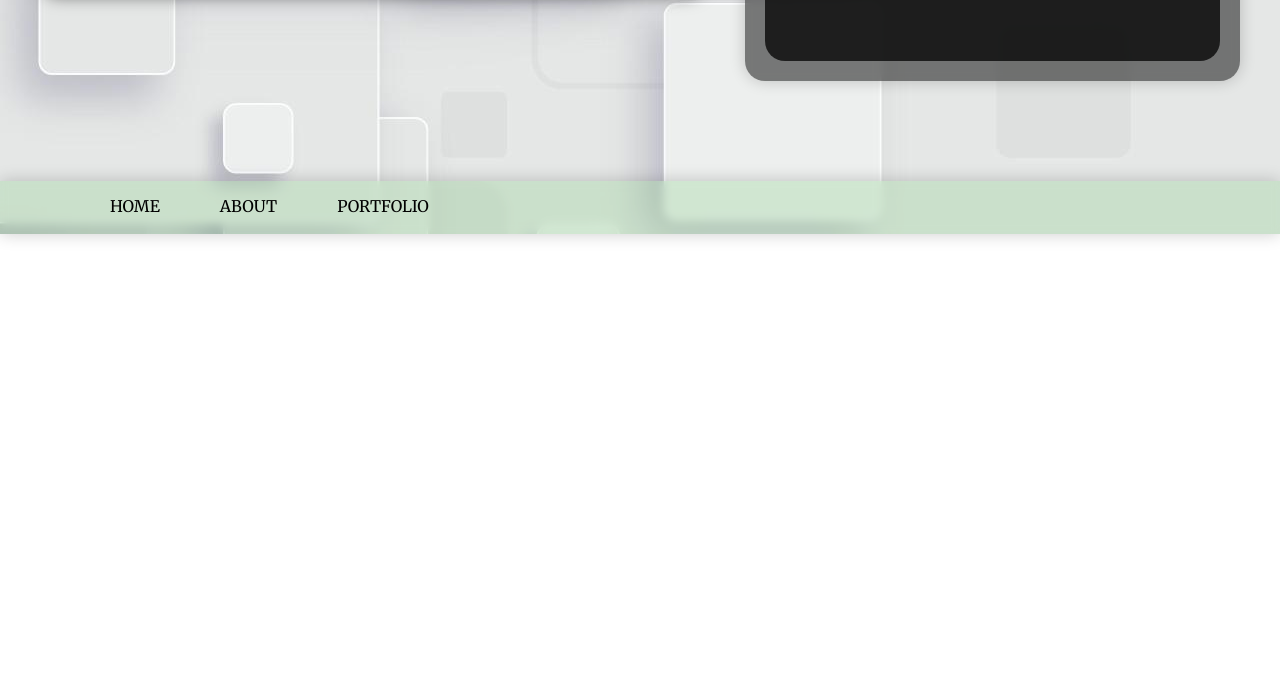
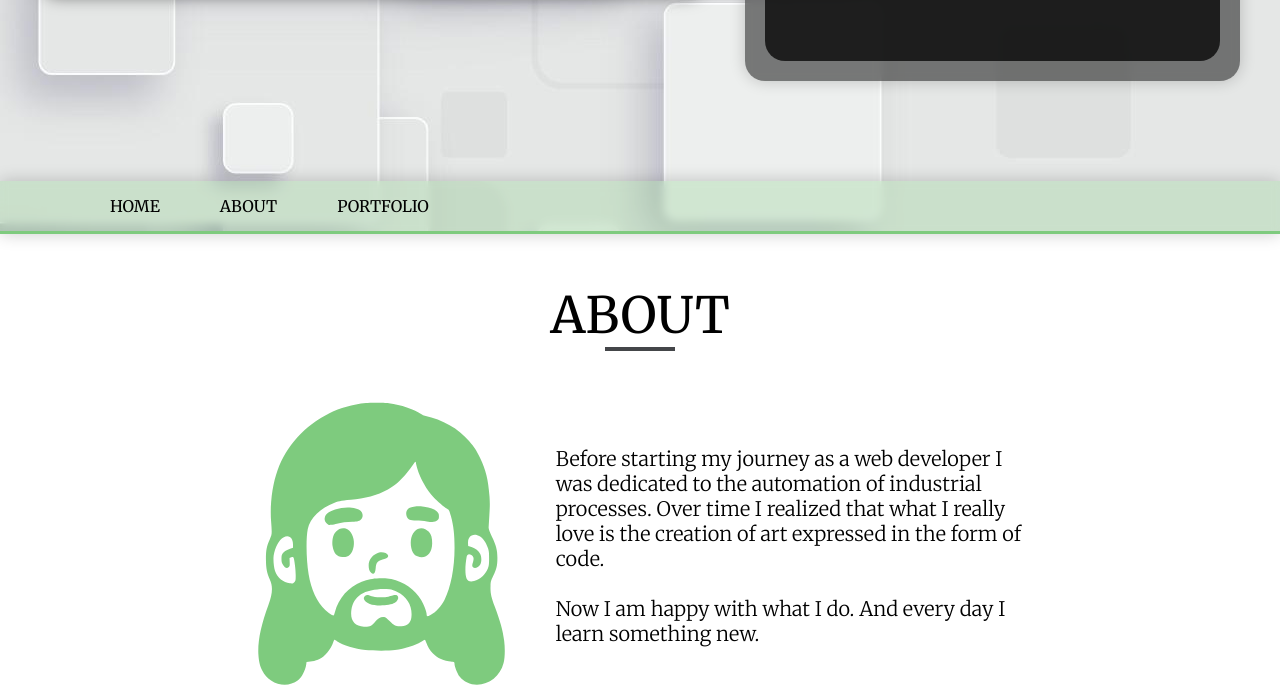
Before and after one commit to jorgekm21/jorgekm21.github.io, a website: page src/public/index.html in a window 1280 px wide. Shown: the part 619-1310 px from the top of the page. Before the commit the page ends 853 px from the top, so only its background shows below. Drawn offline with nearby package versions, Linux system fonts and the light colour scheme.

Commit message:
About styling

```diff
--- /dev/null
+++ b/_dev/sass/components/_about.scss
@@ -0,0 +1,45 @@
+.about {
+  width: calc(100% - 40%);
+  margin: 0 20%;
+  .about__title {
+    display: flex;
+    flex-direction: column;
+    align-items: center;
+    justify-content: center;
+    margin: 50px 0;
+    .title {
+      font-size: 50px;
+    }
+    .title__bar {
+      height: 4px;
+      background-color: #444649;
+      width: 70px;
+      transition: width 0.3s ease;
+    }
+  }
+  .about__title:hover {
+    .title__bar {
+      width: 180px;
+    }
+  }
+  .about__content {
+    display: flex;
+    align-items: center;
+    justify-content: center;
+    .content__me {
+      width: 100%;
+      img {
+        width: 100%;
+        fill: green;
+      }
+    }
+    .content__me:hover {
+      animation: pulse 0.5s ease;
+    }
+    .content__text {
+      margin-left: 50px;
+      font-size: 20px;
+      font-weight: lighter;
+    }
+  }
+}
--- a/_dev/sass/components/_home.scss
+++ b/_dev/sass/components/_home.scss
@@ -82,6 +82,7 @@
     background: rgba(126, 203, 126, 0.25);
     box-shadow: 0 0 1rem 0 rgba(0, 0, 0, 0.2);
     backdrop-filter: blur(5px);
+    border-bottom: 3px solid $text_green1;
     .menu__elements {
       display: flex;
       padding-left: 80px;
--- a/_dev/sass/components/_variables.scss
+++ b/_dev/sass/components/_variables.scss
@@ -1,6 +1,6 @@
 $background_glass: rgba(213, 241, 213, 0.35);
 $shadow_card: 0 0 1rem 0 rgba(0, 0, 0, 0.5);
-$text_green1: rgb(126, 203, 126);
+$text_green1: #7ecb7e;
 $codes: (
   comment: #75715e,
   code: #66d9ef,
--- a/_dev/sass/style.scss
+++ b/_dev/sass/style.scss
@@ -1,3 +1,5 @@
 @import "components/variables";
 @import "components/init";
 @import "components/home";
+@import "components/about";
+@import "components/soft_skills";
--- a/src/public/index.html
+++ b/src/public/index.html
@@ -47,6 +47,26 @@
         </div>
     </section>
 
+    <section class="about" id="about">
+        <div class="about__title">
+            <div class="title">ABOUT</div>
+            <div class="title__bar"></div>
+        </div>
+        <div class="about__content">
+            <div class="content__me">
+                <img src="./img/me.svg" alt="me">
+            </div>
+            <div class="content__text">
+                <p>Before starting my journey as a web developer I was dedicated to the automation of industrial processes. Over time I realized that what I really love is the creation of art expressed in the form of code.</p>
+                <br>
+                <p> Now I am happy with what I do. And every day I learn something new.</p>
+            </div>
+        </div>
+    </section>
+    <section class="soft_skills" id="soft_skills">
+
+    </section>
+
     <script src="https://cdn.jsdelivr.net/npm/typed.js@2.0.11"></script>
     <script src="js/script.js"></script>
 </body>
```
Also changed, not shown: _dev/sass/components/_soft_skills.scss (added), src/public/css/style.css, src/public/img/me.svg (added).
